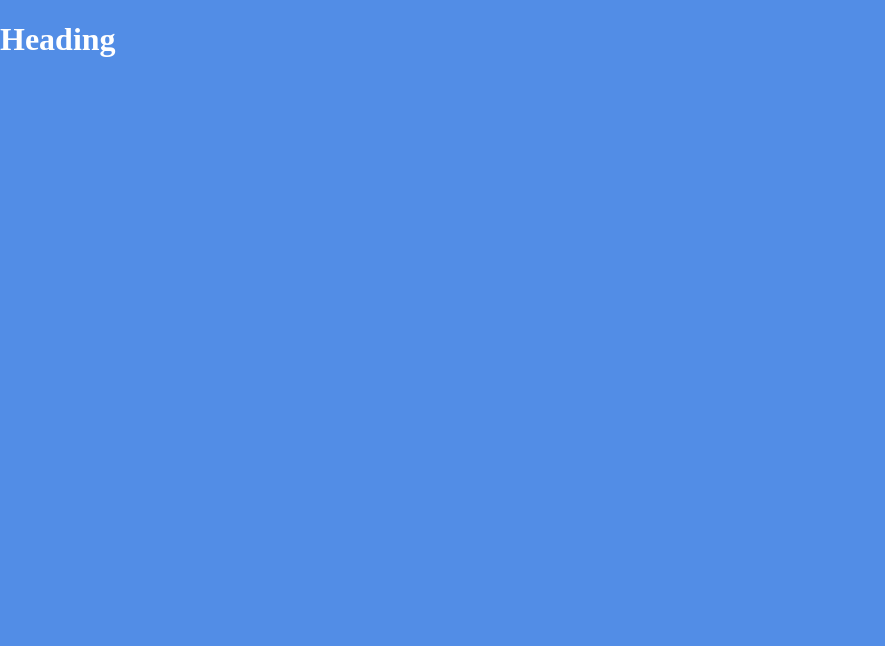
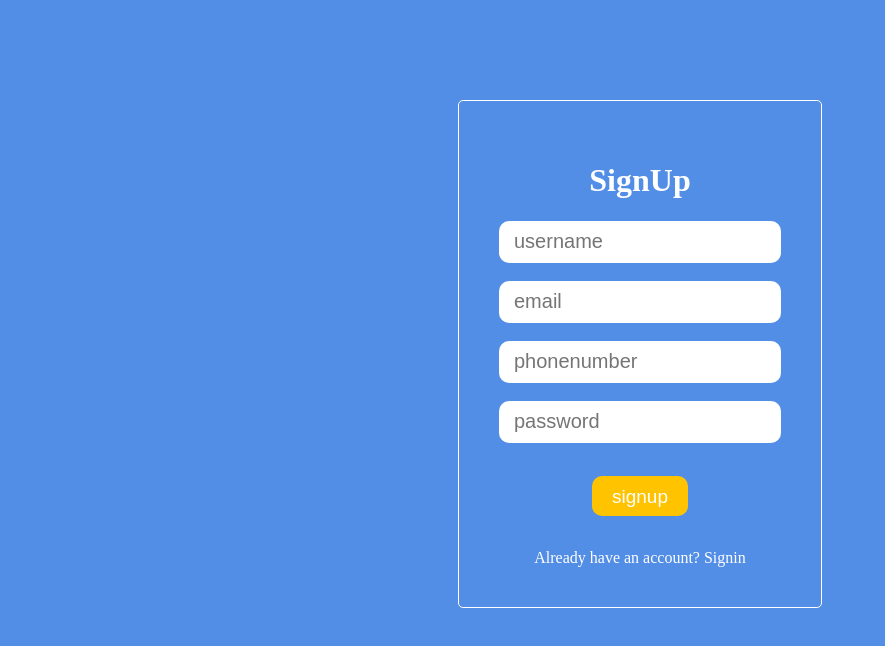
Before and after one commit to karthickselvendran/mern_todo_react, a React (Create React App) app: page /signup in a window 1280 px wide. Shown: the top 646 px of the page, without its empty margins (0-885 px from the left). Built offline with nearby package versions, Linux system fonts and the light colour scheme.

Commit message:
export changes

```diff
--- a/src/App.js
+++ b/src/App.js
@@ -6,11 +6,10 @@ import { SignUp } from './pages/signup/signup';
 import { ToastContainer } from 'react-toastify';
 import './App.css';
 
-export const App = () => {
+function App() {
 
   return (
     <div>
-      <h1>MERN Todo</h1>
       <Router>
         <ToastContainer />
         <Routes>
@@ -29,3 +28,5 @@ export const App = () => {
     </div>
   )
 }
+
+export default App;
--- a/src/index.js
+++ b/src/index.js
@@ -1,11 +1,11 @@
 import React from 'react';
 import ReactDOM from 'react-dom';
-import { App } from './App';
+import App from './App';
 import 'react-toastify/dist/ReactToastify.css';
 
 ReactDOM.render(
   <React.StrictMode>
-    <h1>Heading</h1>
+    <App />
   </React.StrictMode>,
   document.getElementById('root')
 );
--- a/src/service/service.js
+++ b/src/service/service.js
@@ -1,7 +1,7 @@
 import axios from 'axios';
 
-const API = "https://mern-todo-app-karthick.herokuapp.com"
-// const API = "http://localhost:8000"
+// const API = "https://mern-todo-app-karthick.herokuapp.com"
+const API = "http://localhost:8000"
 
 const userData = JSON.parse(localStorage.getItem('userData'))
 
```
